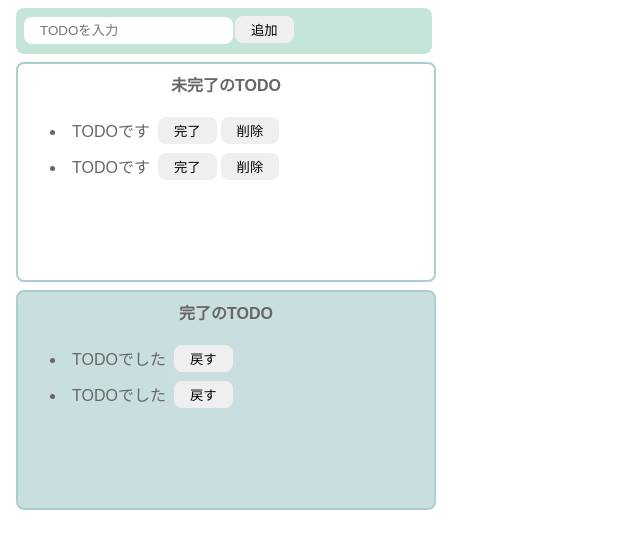
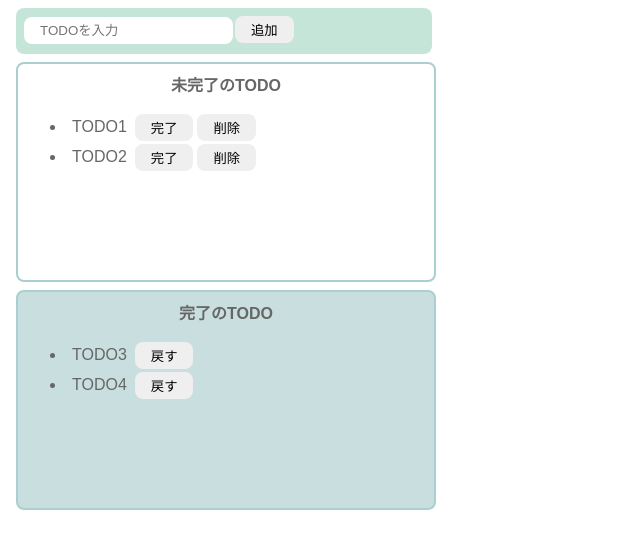
Before and after one commit to snow-oc/react-todo-app, a React (Vite) app: page / in a window 1280 px wide. Shown: the top 548 px of the page, without its empty margins (0-640 px from the left). Built offline with nearby package versions, Linux system fonts and the light colour scheme.

Commit message:
Reactでの実装を意識したモックに変更

```diff
--- a/src/Todo.jsx
+++ b/src/Todo.jsx
@@ -1,6 +1,10 @@
+import { useState } from "react";
 import "./styles.css";
 
 export const Todo = () => {
+  const [incompleteTodos, setIncompleteTodos] = useState(["TODO1", "TODO2"]);
+  const [completeTodos, setCompleteTodos] = useState(["TODO3", "TODO4"]);
+
   return(
     <>
       <div className="input-area">
@@ -10,37 +14,28 @@
       <div className="incomplete-area">
         <p className="title">未完了のTODO</p>
         <ul>
-          <li>
+          {incompleteTodos.map((todo) => (
+            <li key={todo}>
               <div className="list-row">
-              <p className="todo-item">TODOです</p>
+                <p className="todo-item">{todo}</p>
                 <button>完了</button>
                 <button>削除</button>
               </div>
             </li>
-          <li>
-            <div className="list-row">
-              <p className="todo-item">TODOです</p>
-              <button>完了</button>
-              <button>削除</button>
-            </div>
-          </li>
+          ))}
         </ul>
       </div>
       <div className="complete-area">
         <p className="title">完了のTODO</p>
         <ul>
-          <li>
+          {completeTodos.map((todo) => (
+            <li key={todo}>
               <div className="list-row">
-              <p className="todo-item">TODOでした</p>
+                <p className="todo-item">{todo}</p>
                 <button>戻す</button>
               </div>
             </li>
-          <li>
-            <div className="list-row">
-              <p className="todo-item">TODOでした</p>
-              <button>戻す</button>
-            </div>
-          </li>
+          ))}
         </ul>
       </div>
     </>
```
Lines whose indentation alone changed are shown as unchanged.
